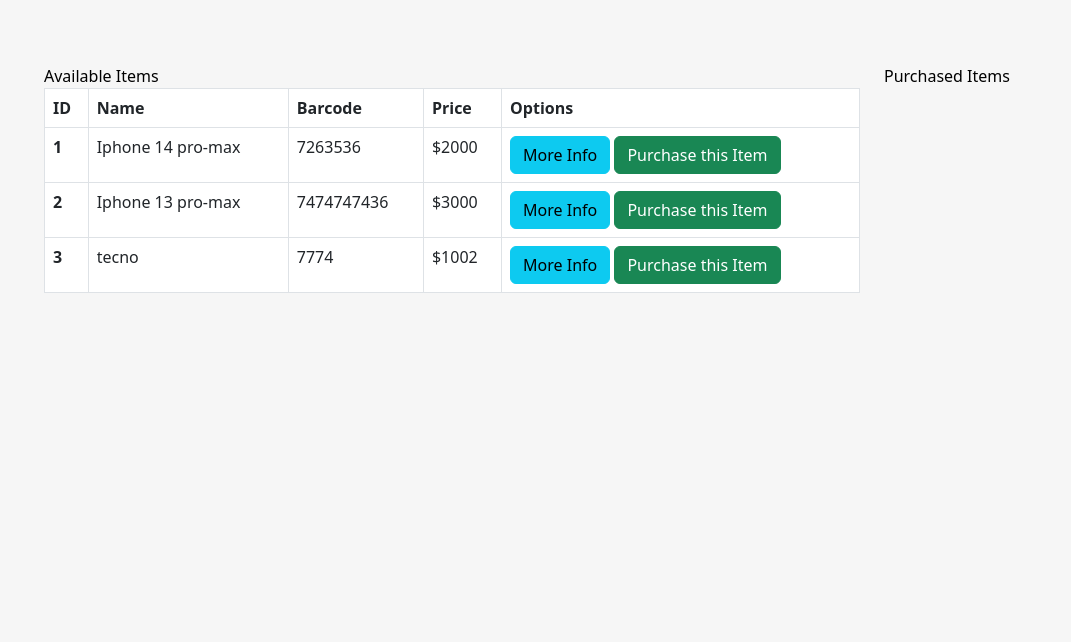
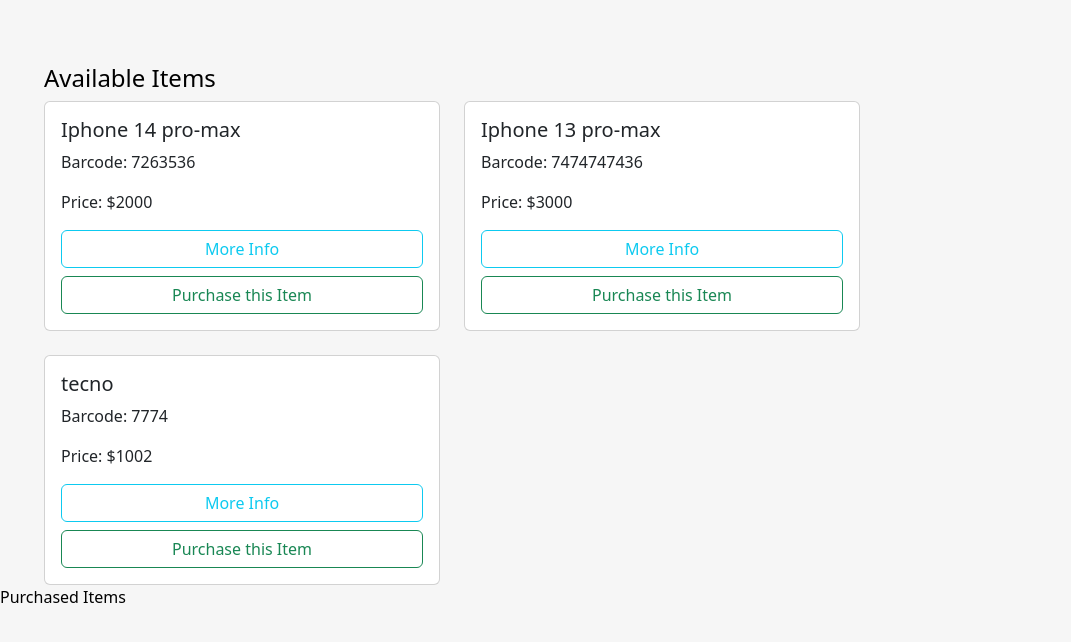
Before and after one commit to kwabenahcode/ecommerce_app, a Flask app: page /market in a window 1280 px wide. Shown: the part 56-698 px from the top of the page, without its empty margins (0-1071 px from the left). Run offline with Flask 3, Linux system fonts and the light colour scheme; a user stored in the database is signed in; some libraries are stand-ins or nearby versions.

Commit message:
modified market-page

```diff
--- a/market/models.py
+++ b/market/models.py
@@ -8,8 +8,6 @@
     return users.query.get(int(user_id))
 
 # creating database for users
-
-
 class users(db.Model, UserMixin):
     id = db.Column(db.Integer, primary_key=True)
     username = db.Column(db.String(30), nullable=False, unique=True)
--- a/market/templates/home.html
+++ b/market/templates/home.html
@@ -39,7 +39,7 @@
   <!--LET'S GET STARTED MESSAGE ENDS HERE-->
 
   <!--PRODUCTS TRENDING CARDS STARTS HERE-->
-  <h3 align='center' class='heading-for-product-trends'>Top Trending <span class="text-warning">Products</span></h3>
+  <h3 align='center' class='heading-for-product-trends'>Top Trending Products</h3>
   <div class='trends-products-container'>
     {% for item in items %}
     <div class="card" style="width: 20rem;">
@@ -117,7 +117,7 @@
   <!--FOOTER STARTS HERE-->
   <footer class="footer">
     <p>&copy; 2023 Flasky<span class="text-warning">Mart</span>. All rights reserved.</p>
-    <p>Designed with ❤️ by <a href="https://www.linkedin.com/in/emmanuel-ofori-97439122b/" target="_blank">Emmanuel Ofori</a></p>
+    <p>Designed with ❤️ by <a href="https://www.linkedin.com/in/emmanuel-ofori-97439122b/" target="_blank">E Ofori</a></p>
   </footer>
   <!--FOOTER ENDS HERE-->
 
--- a/market/templates/includes/itemsmodals.html
+++ b/market/templates/includes/itemsmodals.html
@@ -1,10 +1,10 @@
 
-<div class="modal fade" id="Modal-MoreInfo-{{item.id}}" aria-hidden="true">
+<div class="modal fade" id="Modal-MoreInfo-{{item.id}}" tabindex="-1" aria-hidden="true">
   <div class="modal-dialog modal-dialog-centered">
       <div class="modal-content">
           <div class="modal-header">
-          <h5 class="modal-title fs-5" id="staticBackdropLabel">{{item.name}}</h5>
-          <button type="button" class="close" data-bs-dismiss="modal" aria-label='Close'><span aria-hidden='true'>&times;</span></button>
+              <h5 class="modal-title fs-5" id="ModalLabel">{{item.name}}</h5>
+              <button type="button" class="btn-close" data-bs-dismiss="modal" aria-label="Close"></button>
           </div>
           <div class="modal-body">
               {{item.description}}
@@ -17,12 +17,11 @@
 </div>
 
   <!--Purchase Confirm-->
-  <div class="modal fade" id="Modal-PurchaseConfirm-{{item.id}}" aria-hidden="true">
+  <div class="modal fade" id="Modal-PurchaseConfirm-{{item.id}}" tabindex="-1" aria-hidden="true">
     <div class="modal-dialog modal-dialog-centered">
         <div class="modal-content">
             <div class="modal-header">
-          <h5 class="modal-title fs-5" id="staticBackdropLabel">{{item.name}}</h5>
-          <!--<button type="button" class="close" data-bs-dismiss="modal" aria-label='Close'><span aria-hidden='true'>&times;</span></button>-->
+                <h5 class="modal-title fs-5" id="ModalLabel">{{item.name}}</h5>
             </div>
             <div class="modal-body">
                 <form method='POST'>
@@ -34,9 +33,6 @@
                     {{purchase_form.submit(class='btn btn-outline-success btn-block')}}
                 </form>
             </div>
-        <!--<div class="modal-footer">
-          <button type="button" class="btn btn-secondary" data-bs-dismiss="modal">Close</button>
-        </div>-->
         </div>
     </div>
 </div>
--- a/market/templates/market.html
+++ b/market/templates/market.html
@@ -7,34 +7,27 @@
 <!--Table to store the items in the Market-->
 <div class="row mart-table">
   <div class="col-8">
-    Available Items
-    <table class="table table-bordered text-dark">
-      <thead>
-        <tr>
-          <th scope="col">ID</th>
-          <th scope="col">Name</th>
-          <th scope="col">Barcode</th>
-          <th scope="col">Price</th>
-          <th scope="col">Options</th>
-        </tr>
-      </thead>
-      <tbody>
-          {%for item in items%}
-          {% include 'includes/itemsmodals.html' %}
-          <tr>
-              <th scope="row">{{item.id}}</th>
-              <td>{{item.name}}</td>
-              <td>{{item.barcode}}</td>
-              <td>{{dollar}}{{item.price}}</td>
-              <td>
-                  <button class="btn btn-outline btn-info" data-toggle='modal' data-target='#Modal-MoreInfo-{{item.id}}'>More Info</button>
-                  <button class="btn btn-outline btn-success" data-toggle='modal' data-target='#Modal-PurchaseConfirm-{{item.id}}'>Purchase this Item</button>
-              </td>
-            </tr>
-          {% endfor %}
-      </tbody>
-    </table>
+    <h4>Available Items</h4>
+    <div class="row row-cols-1 row-cols-md-2 g-4">
+      {% for item in items %}
+        {% include 'includes/itemsmodals.html' %}
+        <div class="col">
+          <div class="card">
+            <div class="card-body">
+              <h5 class="card-title">{{ item.name }}</h5>
+              <p class="card-text">Barcode: {{ item.barcode }}</p>
+              <p class="card-text">Price: {{ dollar }}{{ item.price }}</p>
+              <div class="d-grid gap-2">
+                <button class="btn btn-outline-info" data-bs-toggle='modal' data-bs-target='#Modal-MoreInfo-{{ item.id }}'>More Info</button>
+                <button class="btn btn-outline-success" data-bs-toggle='modal' data-bs-target='#Modal-PurchaseConfirm-{{ item.id }}'>Purchase this Item</button>
+              </div>
+            </div>
+          </div>
+        </div>
+      {% endfor %}
+    </div>
   </div>
+</div>
   <div class="col-4">
     Purchased Items
     <div class='row'>
@@ -46,7 +39,7 @@
             <div class="card-body">
               <h5 class="card-title">{{owned_item.name}}</h5>
               <p >This Item cost {{owned_item.price}} $</p>
-              <button data-target="#Modal-SellingConfirm-{{owned_item.id}}" data-toggle="modal" class="btn btn-outline-danger">Sell This Item</button>
+              <button data-bs-target="#Modal-SellingConfirm-{{owned_item.id}}" data-bs-toggle="modal" class="btn btn-outline-danger">Sell This Item</button>
             </div>
           </div>
         </div>
```
Also changed, not shown: instance/market.db. Lines whose indentation alone changed are shown as unchanged.
